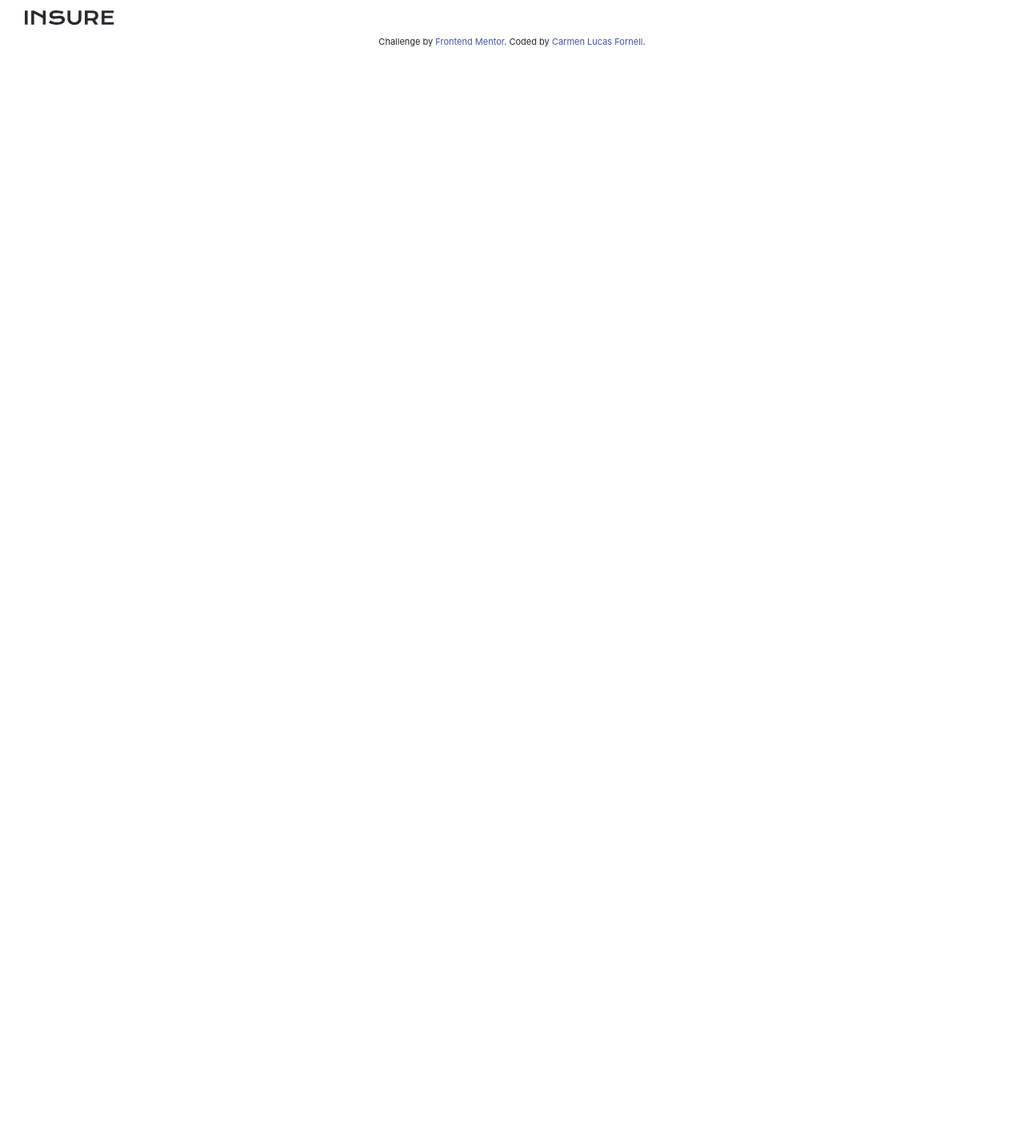
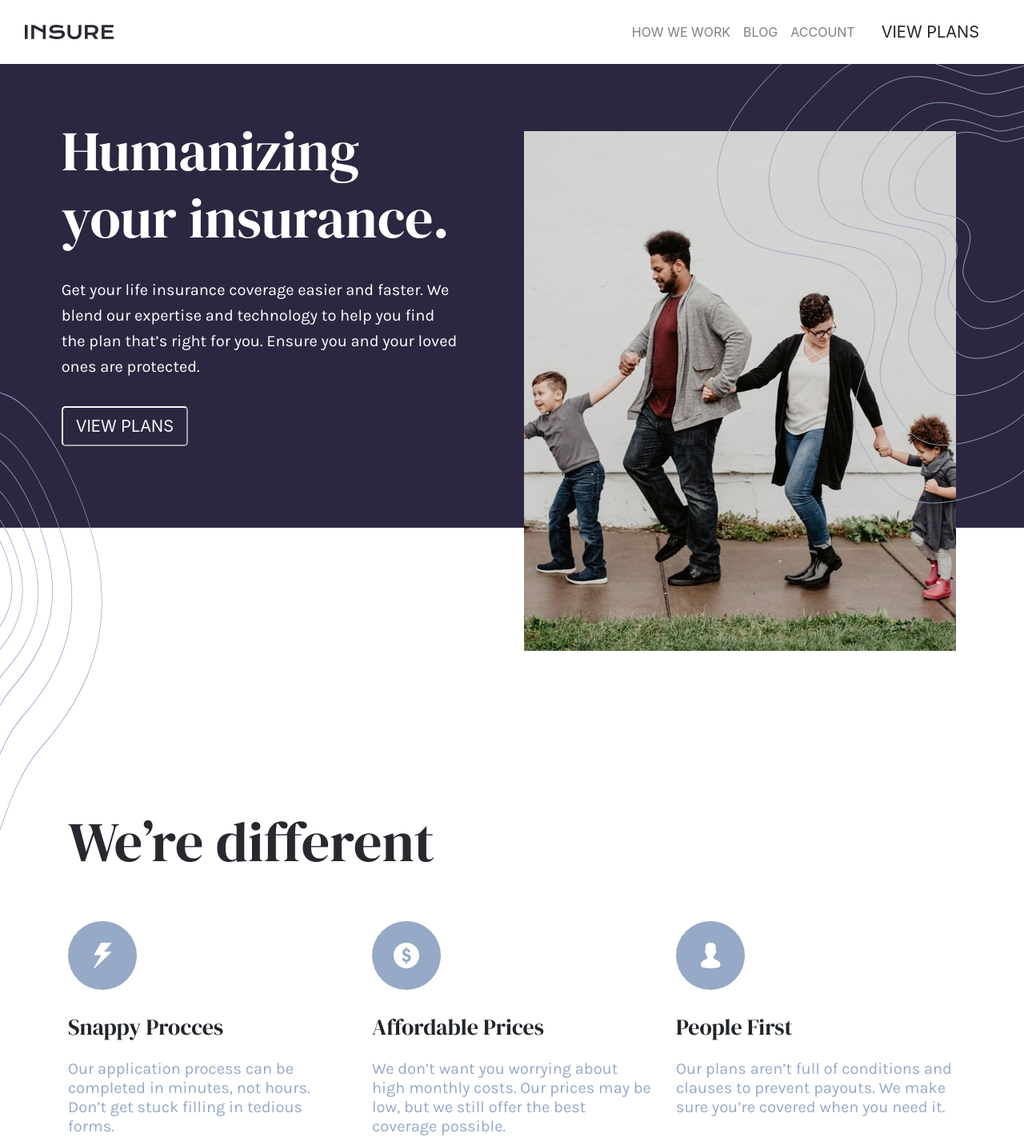
Before and after one commit to clf94-dev/insure-landing-page-challenge, a plain HTML site: page insure-landing-page-master/index.html in a window 1280 px wide. Shown: the top 1432 px of the page at 80% size. Before the commit the page ends 800 px from the top, so only its background shows below. Drawn offline with nearby package versions, Linux system fonts and the light colour scheme.

Commit message:
navbar, top and middle section done

```diff
--- a/insure-landing-page-master/css/styles.css
+++ b/insure-landing-page-master/css/styles.css
@@ -1,4 +1,90 @@
 .navbar-toggler-icon{
   background-color:hsl(256, 26%, 20%);
-color: white;
+
 }
+.navlink-color{
+color: hsl(273, 4%, 51%);
+
+}
+.btn-navbar{
+  outline-color: hsl(256, 26%, 20%) !important;
+}
+
+nav .navbar-nav li .navlink-color{
+  color:  hsl(273, 4%, 51%) !important;
+  margin-top: 12px;
+  }
+
+#top{
+  background-color:  hsl(256, 26%, 20%);
+  margin-bottom: 350px;
+}
+
+.top-text{
+  color: white;
+}
+.title-font{
+  font-family: 'DM Serif Display', serif;
+}
+
+.intro-image{
+position: relative;
+top: 84px;
+}
+.top-row{
+    height: 580px;
+    z-index: 1;
+}
+.btn-top{
+  background-color:  hsl(256, 26%, 20%);
+
+
+}
+.pattern-top-right{
+  position: absolute;
+  right:0;
+  height: 550px;
+  width: 30%;
+
+  z-index: 2;
+}
+.pattern-top-left{
+  position: absolute;
+  bottom: -240px;
+  height: 550px;
+  width: 10%;
+
+  z-index: 2;
+}
+
+.col-text{
+  padding: 5% 5% 7% 7%;
+}
+h1,h2{
+  font-size: 70px;
+  padding-bottom: 25px;
+}
+.subtitle-top{
+  padding-bottom: 25px;
+  line-height: 2rem;
+}
+.subtitle-font{
+  font-family: 'Karla', sans-serif;
+}
+
+#middle{
+  margin-bottom: 50px;
+}
+
+.middle-title{
+  color: hsl(270, 9%, 17%);
+}
+.middle-icons{
+  padding: 25px 0;
+}
+.title-features{
+  padding: 5px 0 15px 0;
+}
+.middle-sub-color{
+  color: hsl(216, 30%, 68%);
+}
--- a/insure-landing-page-master/index.html
+++ b/insure-landing-page-master/index.html
@@ -10,6 +10,9 @@
   <script src="https://stackpath.bootstrapcdn.com/bootstrap/4.5.0/js/bootstrap.min.js" integrity="sha384-OgVRvuATP1z7JjHLkuOU7Xw704+h835Lr+6QL9UvYjZE3Ipu6Tp75j7Bh/kR0JKI" crossorigin="anonymous"></script>
   <!-- Estilos -->
   <link rel="stylesheet" href="css/styles.css">
+  <link href="https://fonts.googleapis.com/css2?family=DM+Serif+Display&display=swap" rel="stylesheet">
+<link href="https://fonts.googleapis.com/css2?family=Karla:wght@400;700&display=swap" rel="stylesheet">
+
   <link rel="icon" type="image/png" sizes="32x32" href="./images/favicon-32x32.png">
 
   <title>Frontend Mentor | Insure landing page</title>
@@ -29,15 +32,74 @@
     <button class="navbar-toggler"type="button" name="button" data-toggle="collapse" data-target="#navbarSupportedContent" aria-controls="navbarSupportedContent" aria-expanded="false" aria-label="Toggle navigation">
       <span class="navbar-toggler-icon"></span>
     </button>
+    <div class="collapse navbar-collapse" id="navbarSupportedContent">
+      <ul class="navbar-nav ml-auto">
+        <li class="nav-item">
+          <a class="nav-link navlink-color"href="#">HOW WE WORK</a>
+        </li>
+        <li class="nav-item">
+          <a class="nav-link navlink-color"href="#">BLOG</a>
+        </li>
+        <li class="nav-item">
+          <a class="nav-link navlink-color"href="#">ACCOUNT</a>
+        </li>
+        <li class="nav-item">
+
+          <a class="nav-link"href="#"> <button  class="btn btn-navbar btn-lg btn-outline"type="button" name="button" >VIEW PLANS</button></a>
+        </li>
+
+      </ul>
+
+    </div>
   </nav>
 
 </div>
 </section>
 
 <section id="top">
+  <img class="pattern-top-right"src="images/bg-pattern-intro-right-desktop.svg" alt="">
+    <img class="pattern-top-left"src="images/bg-pattern-intro-left-desktop.svg" alt="">
+  <div class="row top-row">
+    <div class="col-md-6 col-text">
+      <h1 class="top-text title-font"> Humanizing your insurance.</h1>
+      <h5 class="top-text subtitle-top subtitle-font"> Get your life insurance coverage easier and faster. We blend our expertise
+  and technology to help you find the plan that’s right for you. Ensure you
+  and your loved ones are protected.</h5>
+      <button class="btn-top btn-lg btn-outline-light" type="button" name="button"> VIEW PLANS</button>
+    </div>
+    <div class="col-md-6">
+      <img class="intro-image"src="images/image-intro-desktop.jpg" alt="">
+
+    </div>
+
+  </div>
 
 </section>
 <section id="middle">
+  <div class="container">
+    <h2 class="title-font middle-title">
+  We’re different</h2>
+    <div class="row">
+      <div class="col-md-4">
+        <img class="middle-icons" src="images/icon-snappy-process.svg" alt="">
+        <h3 class="title-font title-features">Snappy Procces</h3>
+        <h5 class="subtitle-font middle-sub-color">Our application process can be completed in minutes, not hours. Don’t get
+  stuck filling in tedious forms.</h5>
+      </div>
+      <div class="col-md-4">
+        <img class="middle-icons" src="images/icon-affordable-prices.svg" alt="">
+        <h3 class="title-font title-features">Affordable Prices</h3>
+        <h5 class="subtitle-font middle-sub-color"> We don’t want you worrying about high monthly costs. Our prices may be low,
+  but we still offer the best coverage possible.</h5>
+      </div>
+      <div class="col-md-4">
+        <img class="middle-icons" src="images/icon-people-first.svg" alt="">
+        <h3 class="title-font title-features">People First</h3>
+        <h5 class="subtitle-font middle-sub-color">Our plans aren’t full of conditions and clauses to prevent payouts. We make
+  sure you’re covered when you need it.</h5>
+      </div>
+    </div>
+  </div>
 
 </section>
 <section id="cta">
```
